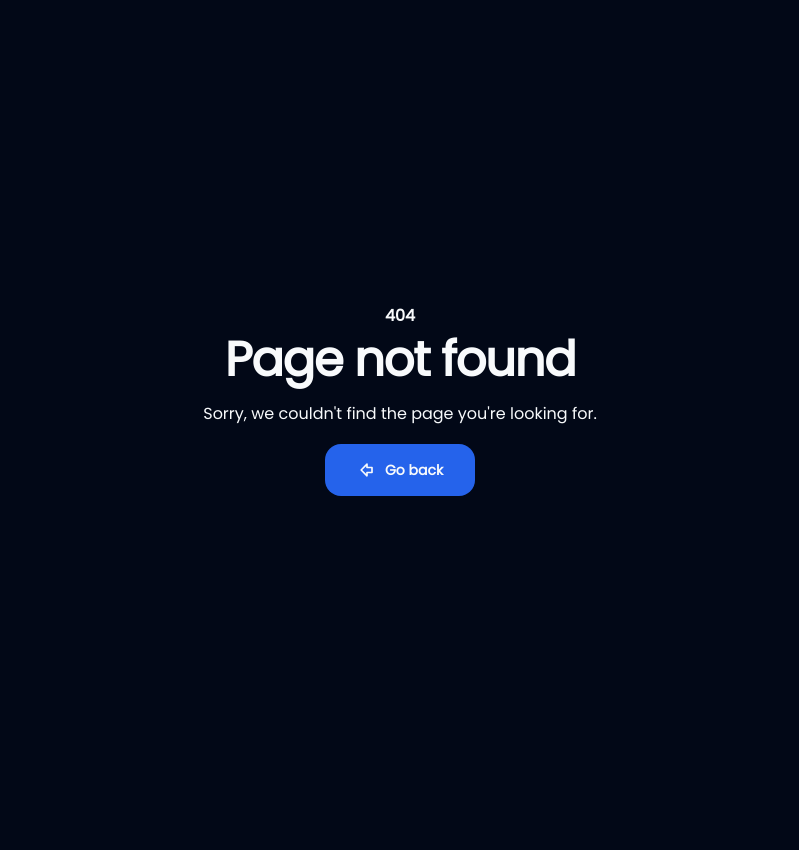
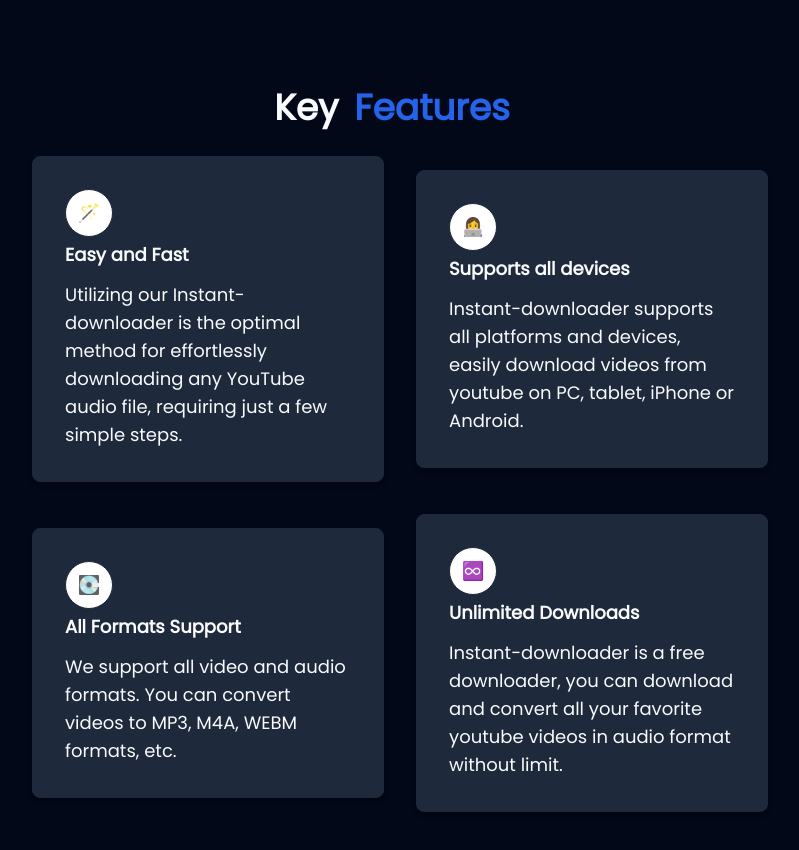
Before and after one commit to nikhilVaravadekar15/instant-downloader, a Next.js app: page /key-features in a window 1280 px wide. Before the commit this address had no page. Shown: the top 850 px of the page, without its empty margins (240-1039 px from the left). Before the commit the page ends 800 px from the top, so only its background shows below. Built offline with nearby package versions, Linux system fonts and the light colour scheme.

Commit message:
Key Features page added

```diff
--- /dev/null
+++ b/src/app/key-features/page.tsx
@@ -0,0 +1,40 @@
+import React from "react";
+import { Metadata } from "next";
+import { TStep } from "@/types/types";
+import { keyFeatures } from "@/data";
+
+export const metadata: Metadata = {
+  title: "Instant-downloader | Key Features",
+};
+
+export default function KeyFeaturesPage() {
+  return (
+    <main className="w-full py-16 gap-3 mx-auto flex flex-col items-center justify-center text-center sm:w-[640px] lg:w-[768px]">
+      <h1 className="text-4xl font-black mt-6 text-center">
+        Key
+        <span className="mx-4 text-blue-600">Features</span>
+      </h1>
+      <div className="cards w-10/12 flex items-center justify-center flex-wrap sm:w-full">
+        {keyFeatures.map((step: TStep, index: number) => {
+          return (
+            <div className="card p-4 w-10/12 sm:w-96" key={index}>
+              <div className="cursor-pointer p-8 flex gap-4 flex-col border-solid rounded-lg border bg-gray-100 hover:bg-gray-50 shadow-md hover:shadow-xl dark:bg-slate-800 hover:dark:bg-slate-700">
+                <div className="flex justify-center items-center flex-col gap-2 sm:items-start">
+                  <div className="h-[48px] w-[48px] border rounded-full flex items-center justify-center text-lg bg-white">
+                    {step.icon}
+                  </div>
+                  <h1 className="leading-5 text-lg font-semibold">
+                    {step.title}
+                  </h1>
+                </div>
+                <div className="content text-lg text-center sm:text-left">
+                  <p>{step.description}</p>
+                </div>
+              </div>
+            </div>
+          );
+        })}
+      </div>
+    </main>
+  );
+}
--- a/src/app/page.tsx
+++ b/src/app/page.tsx
@@ -1,44 +1,10 @@
-import { TStep } from "@/types/types";
-import { keyFeatures } from "@/data/index";
+import Link from "next/link";
 import SearchAndDownload from "@/components/ot/SearchAndDownload";
 
 export default function Home() {
   return (
     <main className="flex flex-col items-center justify-between">
       <SearchAndDownload />
-      <KeyFeaturesComponents />
     </main>
   );
 }
-
-function KeyFeaturesComponents() {
-  return (
-    <div className="w-full py-24 gap-3 mx-auto flex flex-col items-center justify-center text-center sm:w-[412px] md:w-[640px] lg:w-[768px]">
-      <h1 className="text-4xl font-black mt-6">
-        Key
-        <span className="mx-4 text-blue-600">features</span>
-      </h1>
-      <div className="cards w-10/12 flex items-center justify-center flex-wrap sm:w-full">
-        {keyFeatures.map((step: TStep, index: number) => {
-          return (
-            <div className="card p-4 w-10/12 sm:w-96" key={index}>
-              <div className="cursor-pointer p-8 flex gap-4 flex-col border-solid rounded-lg border bg-gray-100 hover:bg-gray-50 shadow-md hover:shadow-xl dark:bg-slate-800 hover:dark:bg-slate-700">
-                <div className="flex justify-center items-center flex-col gap-2 sm:items-start">
-                  <div className="h-[48px] w-[48px] border rounded-full flex items-center justify-center text-lg bg-white">
-                    {step.icon}
-                  </div>
-                  <h1 className="leading-5 text-lg font-semibold">
-                    {step.title}
-                  </h1>
-                </div>
-                <div className="content text-lg text-center sm:text-left">
-                  <p>{step.description}</p>
-                </div>
-              </div>
-            </div>
-          );
-        })}
-      </div>
-    </div>
-  );
-}
--- a/src/data/index.tsx
+++ b/src/data/index.tsx
@@ -5,13 +5,7 @@
     icon: "🪄",
     title: "Easy and Fast",
     description:
-      "Utilizing our Instant-downloader is the optimal method for effortlessly downloading any YouTube video in the highest quality, requiring just a few simple steps.",
-  },
-  {
-    icon: "⬇️",
-    title: "Download high quality videos",
-    description:
-      "Enables direct downloading of videos from YouTube to your device in the highest quality available: Full HD, 1080p, 2K, and 4K.",
+      "Utilizing our Instant-downloader is the optimal method for effortlessly downloading any YouTube audio file, requiring just a few simple steps.",
   },
   {
     icon: "👩‍💻",
@@ -23,12 +17,12 @@
     icon: "💽",
     title: "All Formats Support",
     description:
-      "We support all video and audio formats. You can convert videos to MP3, 3GP, MP4, WMA, M4A, FLV, WEBM and MO formats, etc.",
+      "We support all video and audio formats. You can convert videos to MP3, M4A, WEBM formats, etc.",
   },
   {
     icon: "♾️",
     title: "Unlimited Downloads",
     description:
-      "Instant-downloader is a free downloader, you can download and convert videos from youtube without limit.",
+      "Instant-downloader is a free downloader, you can download and convert all your favorite youtube videos in audio format without limit.",
   },
 ];
```
